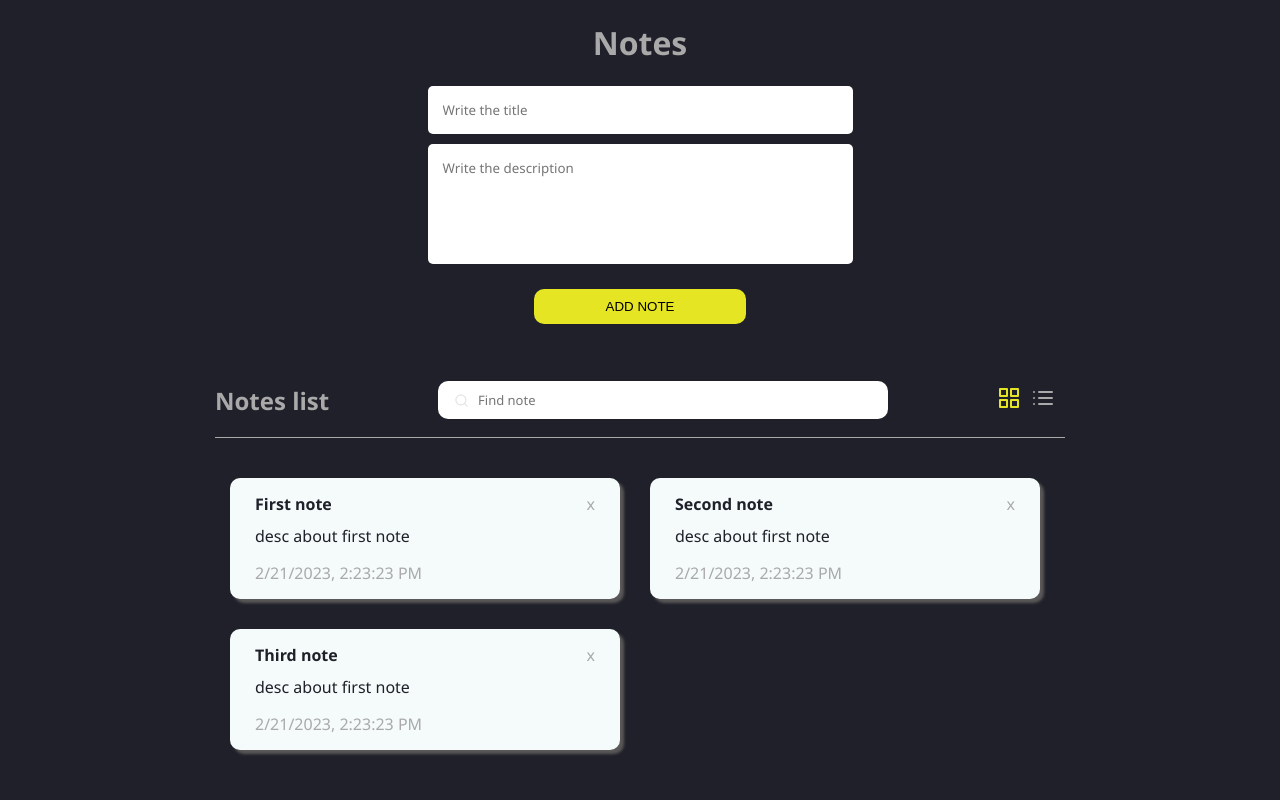
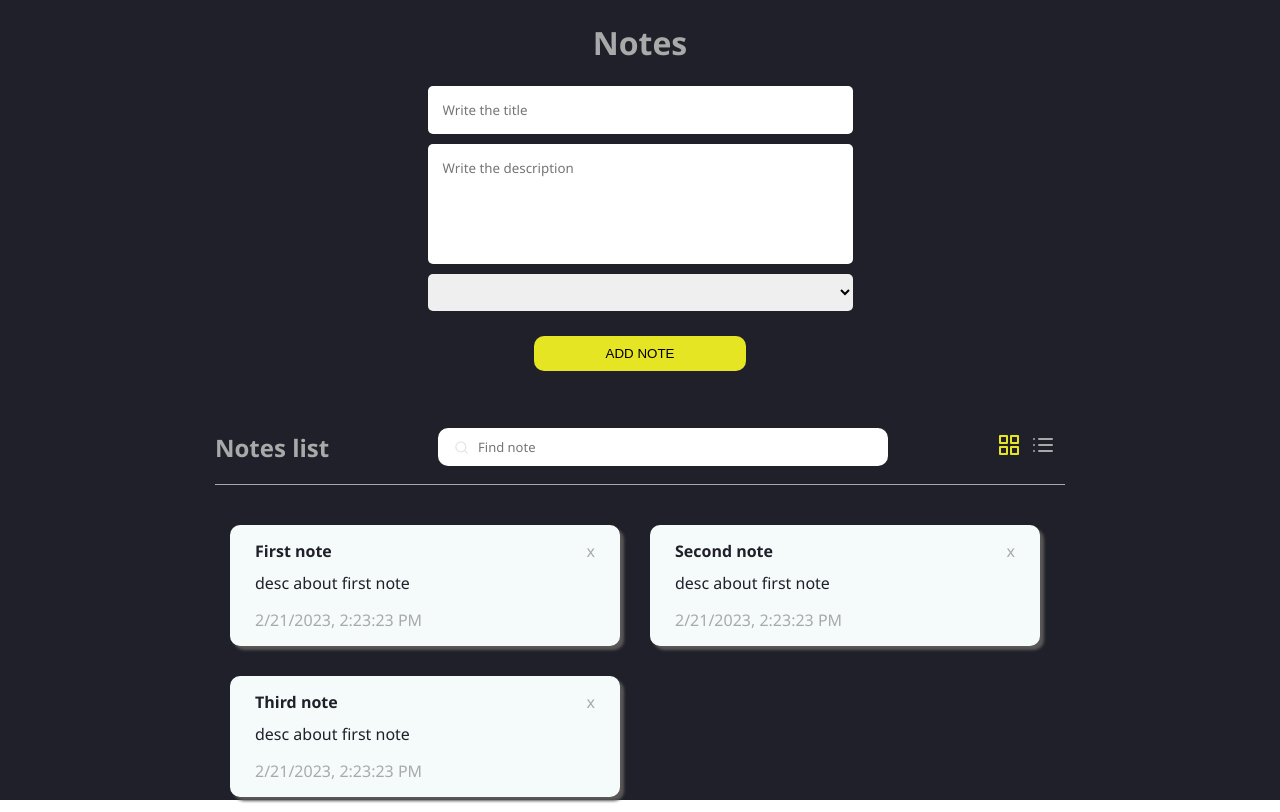
Before and after one commit to vzybailo/Notes-App-2.0, a Vue app: page / in a window 1280 px wide. Built offline with nearby package versions, Linux system fonts and the light colour scheme.

Commit message:
add priority choice

```diff
--- a/src/App.vue
+++ b/src/App.vue
@@ -63,7 +63,12 @@ export default {
       note: {
         title: '',
         descr: '',
-        edit: false
+        select: 'hgsdf',
+         priorities: [
+            {alias: 'low', name: 'low'},
+            {alias: 'middle', name: 'middle'},
+            {alias: 'high', name: 'high'}
+        ],
       }
     }
   },
@@ -84,7 +89,8 @@ export default {
   },
   methods: {
     addNote (note) {
-      let {title, descr, edit} = note
+      let {title, descr, edit, select} = note
+      console.log(select)
 
         if(title === "") {
             this.errorMessage = 'Title required'
@@ -94,6 +100,7 @@ export default {
         this.notes.push({
              title,
              descr,
+             select,
              edit,
              date: new Date(Date.now()).toLocaleString()
         })
@@ -137,46 +144,6 @@ h4 {
   margin: 0 auto;
   color: #A9A9A9;
 }
-
-.new__note {
-    display: flex;
-    flex-direction: column;
-    width: 50%;
-    margin-bottom: 40px;
-}
-.new__desc, .new__title {
-  font-family: 'Segoe UI', Tahoma, Geneva, Verdana, sans-serif;
-  border: none;
-  outline: none;
-  resize: none;
-  border-radius: 5px;
-  margin-bottom: 10px;
-  padding: 15px;
-  transition: .3s;
-  &:focus::placeholder {
-    color: transparent;
-    transition: .3s;
-  }
-}
-.new__desc {
-  margin-bottom: 25px;
-}
-button.new__btn {
-    width: 50%;
-    margin: auto;
-    border: none;
-    padding: 10px 0;
-    cursor: pointer;
-    border-radius: 10px;
-    text-transform: uppercase;
-    transition: .3s;
-    background-color: #e5e524;
-    &:hover {
-      background-color: rgb(47, 226, 71);
-      transform: translate(3px, 3px);
-      transition: .3s;
-    }
-}
 svg {
   transition: .5s;
   margin-right: 10px;
--- a/src/components/NewNote.vue
+++ b/src/components/NewNote.vue
@@ -2,6 +2,15 @@
     <div class="new__note">
         <input v-model="title"  type="text" class="new__title" placeholder="Write the title">
         <textarea v-model="descr" class="new__desc" cols="60" rows="5" placeholder="Write the description"></textarea>
+        <select v-model="select" class="new__select">
+          <option disabled value="">Choose priority </option>
+          <option
+              v-for='(priority, index) in note.priorities'
+              :key="index"
+          >
+            {{ priority.name }}
+          </option>
+        </select>
         <button @click="addNote" class="new__btn">add note</button>
     </div>
 </template>
@@ -18,19 +27,67 @@ export default {
         return {
             title: this.note.title,
             descr: this.note.descr,
-            edit: this.note.edit
+            edit: this.note.edit,
+            select: this.select
         };
   },
   methods: {
     addNote() {
-      this.$emit("store", {title: this.title, descr: this.descr, edit: this.note.edit});
+      this.$emit("store", {title: this.title, descr: this.descr, edit: this.note.edit, select: this.select});
       this.title = ''
       this.descr = ''
+      this.select = ''
     },
   },
 };
 </script>
 
-<style>
-
+<style lang="scss">
+.new__note {
+    display: flex;
+    flex-direction: column;
+    width: 50%;
+    margin-bottom: 40px;
+}
+.new__desc, .new__title {
+  font-family: 'Segoe UI', Tahoma, Geneva, Verdana, sans-serif;
+  border: none;
+  outline: none;
+  resize: none;
+  border-radius: 5px;
+  margin-bottom: 10px;
+  padding: 15px;
+  transition: .3s;
+  &:focus::placeholder {
+    color: transparent;
+    transition: .3s;
+  }
+}
+.new__desc {
+  margin-bottom: 10px;
+}
+.new__select {
+  padding: 10px;
+  border-radius: 5px;
+  margin-bottom: 25px;
+  cursor: pointer;
+  border: none;
+  outline: none;
+}
+button.new__btn {
+    width: 50%;
+    margin: auto;
+    border: none;
+    padding: 10px 0;
+    cursor: pointer;
+    border-radius: 10px;
+    text-transform: uppercase;
+    transition: .3s;
+    background-color: #e5e524;
+    &:hover {
+      background-color: rgb(47, 226, 71);
+      transform: translate(3px, 3px);
+      transition: .3s;
+    }
+}
 </style>
--- a/src/components/NotesList.vue
+++ b/src/components/NotesList.vue
@@ -1,6 +1,11 @@
 <template>
     <ul  class="notes__list">
-        <li v-for="(note, index) in notes" :key="index" class="notes__item" :class="{full: !grid}">
+        <li
+            v-for="(note, index) in notes"
+            :key="index"
+            class="notes__item"
+            :class="[`${note.select}`, {full: !grid}]"
+        >
             <div class="notes__header">
                 <div class="notes__title">
                     <h4 @click="editTitle(index, note)" v-if="!note.edit" class="notes__name">{{note.title}}</h4>
@@ -18,7 +23,10 @@
                 <div @click="removeNote(index)" class="notes__delete">x</div>
             </div>
             <div class="notes__desc">{{note.descr}}</div>
-            <div class="notes__date">{{note.date}}</div>
+            <div class="note__footer">
+                <div class="notes__date">{{note.date}}</div>
+                <div class="note__priority">{{note.select}}</div>
+            </div>
         </li>
     </ul>
 </template>
@@ -56,7 +64,7 @@ export default {
         cancelSave(note) {
             note.title = this.cachedTitle
             this.nextNote.edit = false
-        }
+        },
     }
 };
 </script>
@@ -136,4 +144,17 @@ li.notes__item {
         outline: none;
     }
 }
+.note__footer {
+    display: flex;
+    justify-content: space-between;
+}
+  .middle {
+        background-color: rgb(245, 245, 105) !important;
+    }
+    .low {
+        background-color: rgb(97, 221, 97) !important;
+    }
+    .high {
+        background-color: rgb(204, 67, 67) !important;
+    }
 </style>
```
